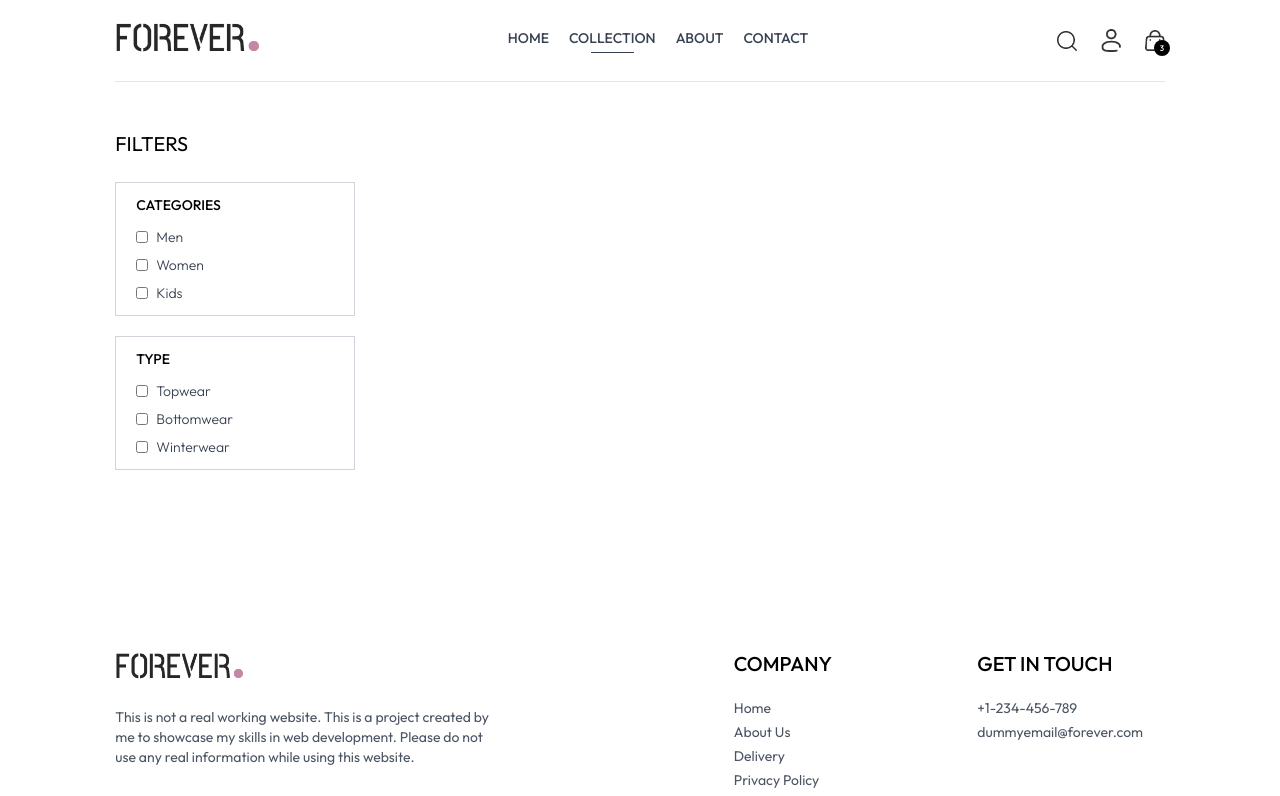
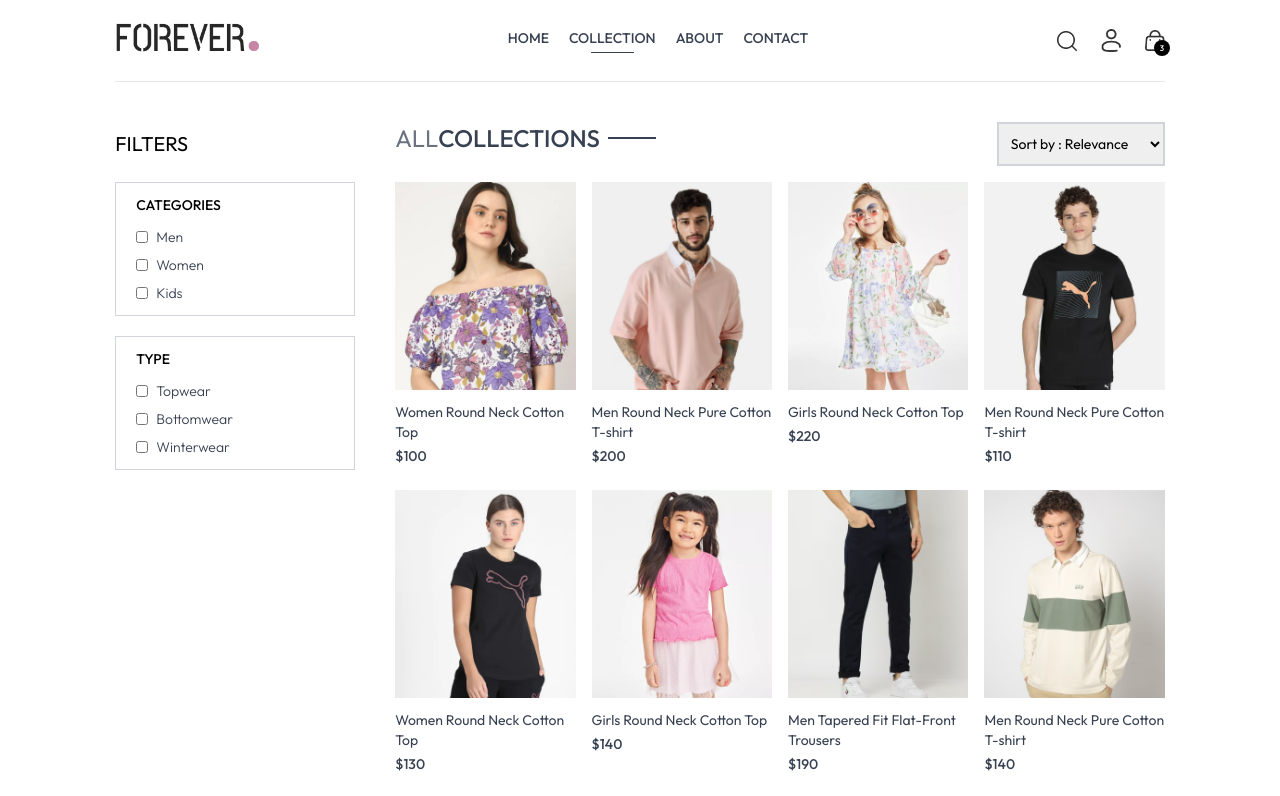
Before and after one commit to suryatejess/forever-e-commerce-website-frontend, a React app: page /collection in a window 1280 px wide. Shown: the top 796 px of the page. Built offline with nearby package versions, Linux system fonts and the light colour scheme; the HTML template or start-up script is replaced by a standard one.

Commit message:
toggle category and toggle subcategory

```diff
--- a/src/pages/Collection.jsx
+++ b/src/pages/Collection.jsx
@@ -1,10 +1,37 @@
-import React, { useContext, useState } from "react";
+import React, { useContext, useState, useEffect } from "react";
 import { ShopContext } from "../context/shopContext";
 import { assets } from "../assets/assets";
+import ProductItem from "../components/ProductItem";
+import Title from "../components/Title";
 
 const Collection = () => {
   const { products } = useContext(ShopContext);
   const [showFilter, setShowFilter] = useState(false);
+  const [filterProducts, setFilterProducts] = useState([]);
+  const [category, setCategory] = useState([]);
+  const [subcategory, setSubcategory] = useState([]);
+
+  const toggleCategory = (e) => {
+    if (category.includes(e.target.value)) {
+      // this is when unchecking
+      setCategory((prev) => prev.filter((item) => item !== e.target.value));
+    } else {
+      // this is when checking
+      setCategory((prev) => [...prev, e.target.value]);
+    }
+  };
+
+  const toggleSubcategory = (e) => {
+    if (subcategory.includes(e.target.value)) {
+      setSubcategory((prev) => prev.filter((item) => item !== e.target.value));
+    } else {
+      setSubcategory((prev) => [...prev, e.target.value]);
+    }
+  };
+
+  useEffect(() => {
+    setFilterProducts(products);
+  }, []);
 
   return (
     <div className="flex flex-col sm:flex-row gap-1 sm:gap-10 pt-10 border-t">
@@ -31,17 +58,32 @@
           <p className="mb-3 text-sm font-medium">CATEGORIES</p>
           <div className="flex flex-col gap-2 text-sm font-light text-gray-700">
             <p className="flex gap-2">
-              <input className="w-3" type="checkbox" value={"Men"} />
+              <input
+                className="w-3"
+                type="checkbox"
+                value={"Men"}
+                onChange={toggleCategory}
+              />
               Men
             </p>
 
             <p className="flex gap-2">
-              <input className="w-3" type="checkbox" value={"Women"} />
+              <input
+                className="w-3"
+                type="checkbox"
+                value={"Women"}
+                onChange={toggleCategory}
+              />
               Women
             </p>
 
             <p className="flex gap-2">
-              <input className="w-3" type="checkbox" value={"Kids"} />
+              <input
+                className="w-3"
+                type="checkbox"
+                value={"Kids"}
+                onChange={toggleCategory}
+              />
               Kids
             </p>
           </div>
@@ -55,20 +97,61 @@
           <p className="mb-3 text-sm font-medium">TYPE</p>
           <div className="flex flex-col gap-2 text-sm font-light text-gray-700">
             <p className="flex gap-2">
-              <input className="w-3" type="checkbox" value={"Topwear"} />
+              <input
+                className="w-3"
+                type="checkbox"
+                onChange={toggleSubcategory}
+                value={"Topwear"}
+              />
               Topwear
             </p>
 
             <p className="flex gap-2">
-              <input className="w-3" type="checkbox" value={"Bottomwear"} />
+              <input
+                className="w-3"
+                type="checkbox"
+                onChange={toggleSubcategory}
+                value={"Bottomwear"}
+              />
               Bottomwear
             </p>
 
             <p className="flex gap-2">
-              <input className="w-3" type="checkbox" value={"Winterwear"} />
+              <input
+                className="w-3"
+                type="checkbox"
+                onChange={toggleSubcategory}
+                value={"Winterwear"}
+              />
               Winterwear
             </p>
           </div>
+        </div>
+      </div>
+
+      {/* Right Side */}
+      <div className="flex-1">
+        <div className="flex justify-between text-base sm:text-2xl mb-4">
+          <Title text1={"ALL"} text2={"COLLECTIONS"} />
+          {/* Product Sort */}
+          <select className="border-2 border-gray-300 text-sm px-2">
+            <option value="relevant">Sort by : Relevance</option>
+            <option value="low-high">Sort by : Low to High</option>
+            <option value="high-low">Sort by : Relevant</option>
+          </select>
+        </div>
+
+        {/* Map Products */}
+        <div className="grid grid-cols-2 md:grid-cols-3 lg:grid-cols-4 gap-4 gap-y-6">
+          {filterProducts.map((item, index) => (
+            <ProductItem
+              key={index}
+              name={item.name}
+              id={item._id}
+              price={item.price}
+              image={item.image}
+            />
+          ))}
         </div>
       </div>
     </div>
```
